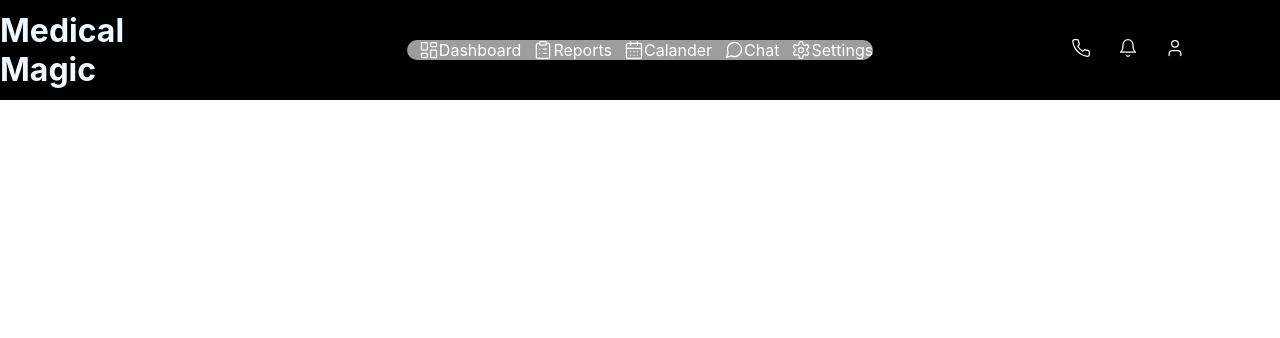
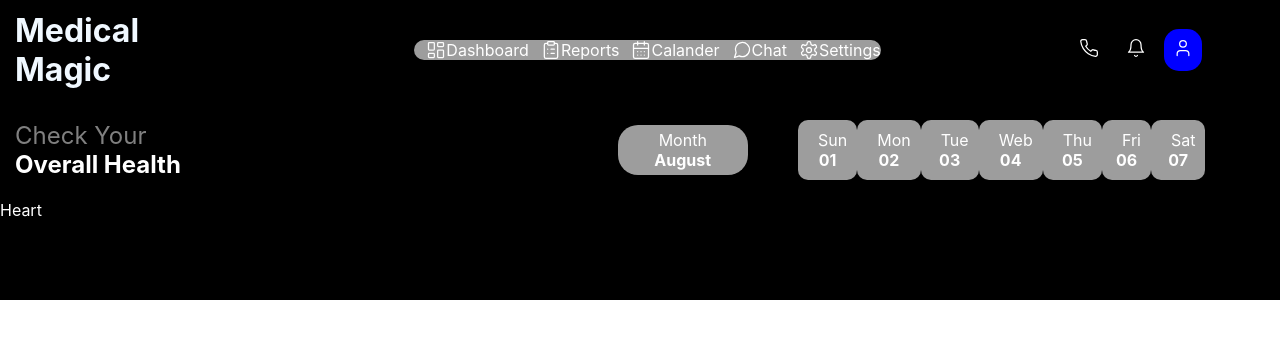
Before and after one commit to Gautam-2407/Medical, a React (Create React App) app in the folder client/: page /Header in a window 1280 px wide. Shown: the top 338 px of the page. Built offline with nearby package versions, Linux system fonts and the light colour scheme; the HTML template or start-up script is replaced by a standard one.

Commit message:
some changes

```diff
--- a/client/src/components/header/Header.jsx
+++ b/client/src/components/header/Header.jsx
@@ -15,7 +15,7 @@ function Header() {
    }
 
   return (
-
+       <>
     <div className="header-container" id="word" >
       <div className="header-logo">
         <h1>Medical Magic</h1>
@@ -49,11 +49,58 @@ function Header() {
       <div className="header-end">
       <Bell size={20} color="#ffffff" strokeWidth={1.5} />
       </div>
-      <div className="header-end">
-      <User size={20} color="#ffffff" strokeWidth={1.5}  onClick={Bgchange}/>
+      <div className="header-end-end">
+      <User size={20} color="#ffffff" strokeWidth={1.5}   onClick={Bgchange}/>
       </div>
       </div>
-    </div>
+
+      </div>
+      <div className="headerone">
+        <div className="headerone-start">
+        <p>Check Your </p>
+        <h2>Overall Health</h2>
+        </div>
+        <div className="headerone-center">
+          <p>Month</p>
+          <h4>August</h4>
+        </div>
+        <div className="headerone-end">
+          <div className="headerone-end1">
+            <p>Sun</p>
+            <h4>01</h4>
+          </div>
+          <div className="headerone-end1">
+            <p>Mon</p>
+            <h4>02</h4>
+          </div>
+          <div className="headerone-end1">
+            <p>Tue</p>
+            <h4>03</h4>
+          </div>
+          <div className="headerone-end1">
+            <p>Web</p>
+            <h4>04</h4>
+          </div>
+          <div className="headerone-end1">
+            <p>Thu</p>
+            <h4>05</h4>
+          </div>
+          <div className="headerone-end1">
+            <p>Fri</p>
+            <h4>06</h4>
+          </div>
+          <div className="headerone-end1">
+            <p>Sat</p>
+            <h4>07</h4>
+          </div>
+        </div>
+      </div>
+      <div className="headertwo-container">
+        <div className="headertwo-start">
+          <p>Heart</p>
+        </div>
+      </div>
+      </>
   )
 }
 
--- a/client/src/components/header/header.css
+++ b/client/src/components/header/header.css
@@ -10,10 +10,12 @@
     color:aliceblue;
     display: flex;
     align-items: center;
+
 }
 
 .header-logo{
     width:25%;
+    margin-left:15px;
 }
 .header-center{
     display: flex;
@@ -46,3 +48,65 @@
     margin-left: 9px;
     align-items: center;
 }
+
+.header-end-end{
+    background:blue;
+    border-radius: 15px;
+    margin-left: 9px;
+    align-items: center;
+    padding: 9px;
+}
+
+.headerone{
+  height:100px;
+  width:100%;
+  background-color:black;
+  color:white;
+  display: flex;
+  align-items: center;
+}
+
+.headerone-start{
+    width:50%;
+    margin-left:15px;
+}
+
+
+.headerone-start > p{
+ font-size: 1.5rem;
+ color:grey;
+}
+
+.headerone-center{
+    width:10%;
+    text-align:center;
+    background: rgb(157, 157, 157);
+    border-radius: 20px;
+    padding:5px;
+}
+.headerone-end{
+    width:40%;
+    display: flex;
+    margin-left:50px;
+}
+.headerone-end1{
+    background:rgb(157, 157, 157);
+    text-align: center;
+    padding: 10px;
+    border-radius: 10px;
+}
+
+.headerone-end1 >p{
+ margin-left:10px;
+}
+.headerone-end1 >p > h4{
+    margin-left:5px;
+   }
+
+   .headertwo-container{
+    width:100%;
+    height:100px;
+    background:black;
+    align-items: center;
+    color:white;
+   }
```
Also changed, not shown: client/src/components/headerone/Headerone.jsx (added, +11 -0 lines), client/src/components/headerone/headerone.css (added).
